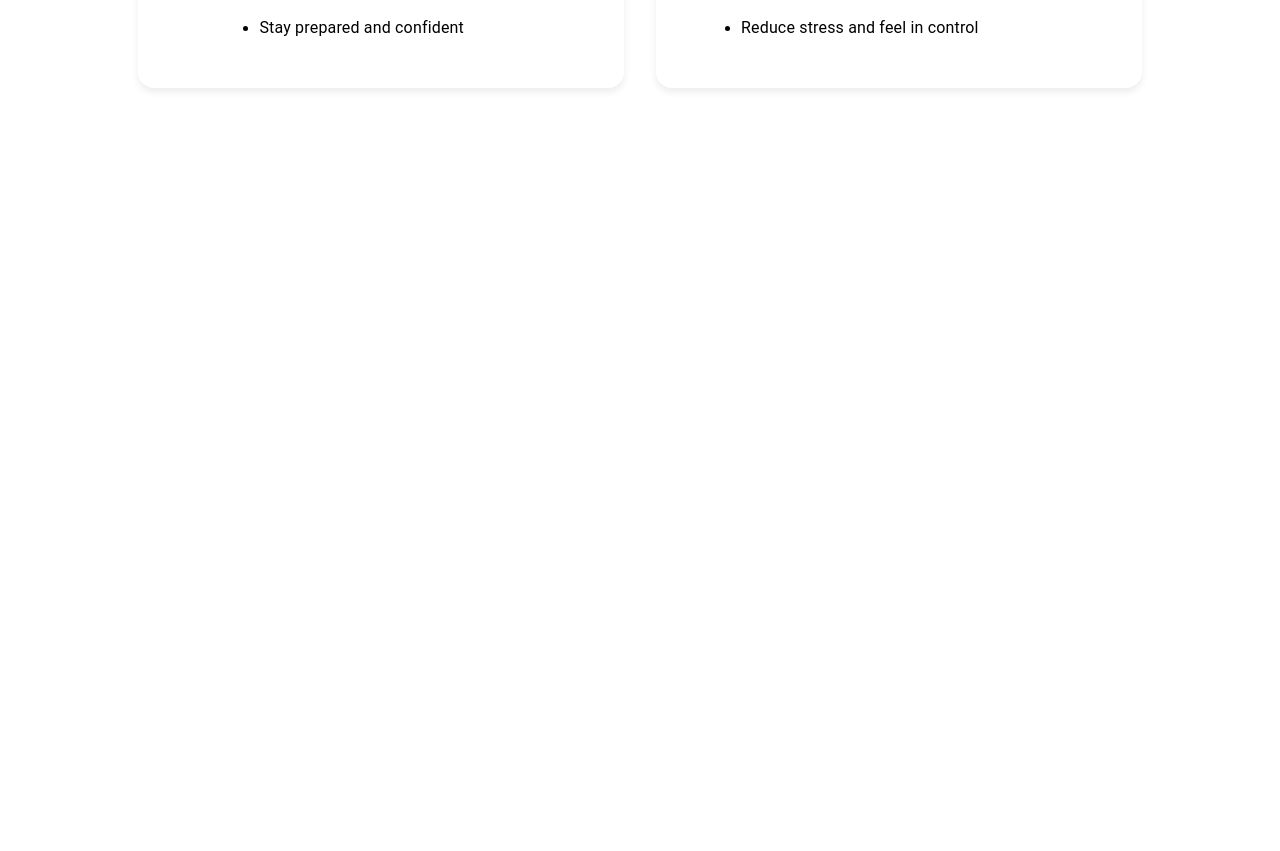
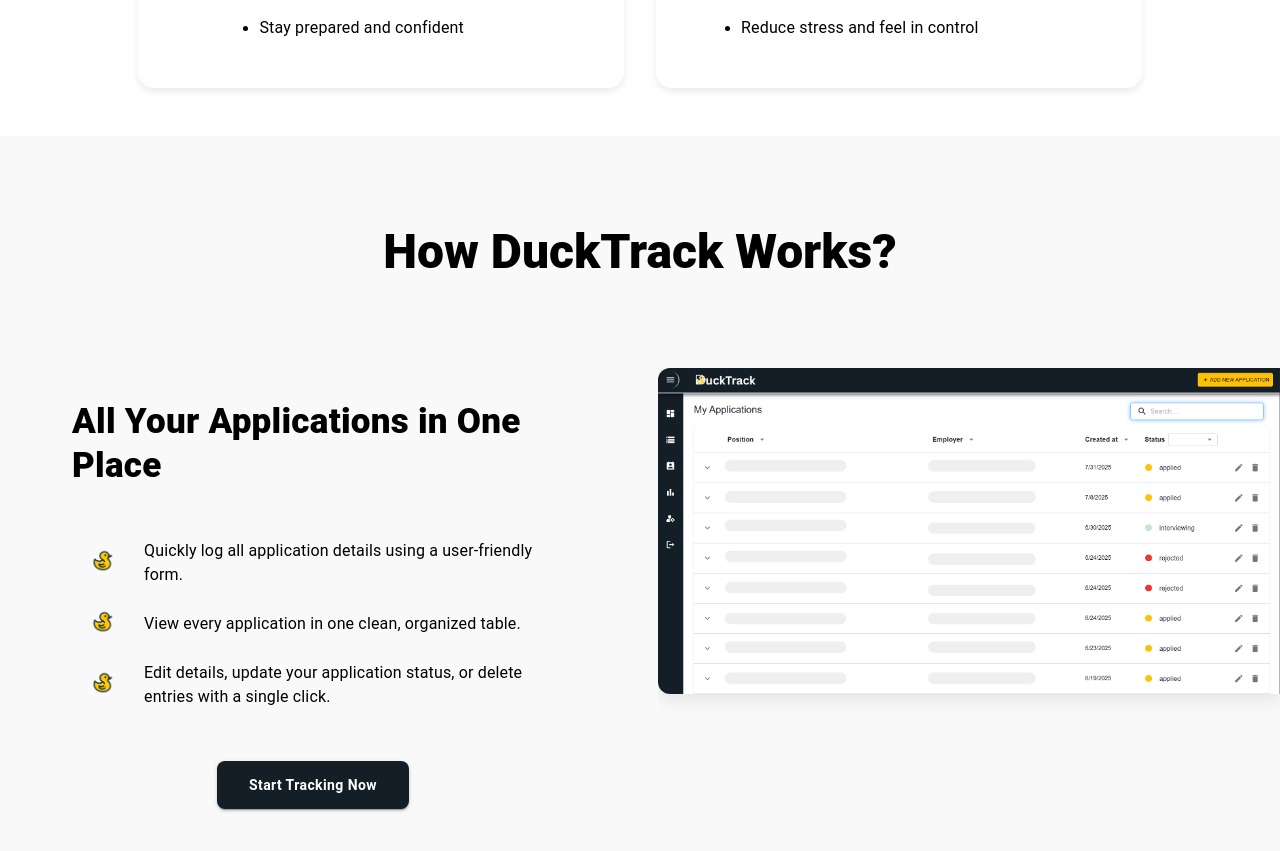
Before and after one commit to nataliia-ruda/DuckTrack-Front-End, a React (Vite) app: page / in a window 1280 px wide. Shown: the part 1761-2612 px from the top of the page. Before the commit the page ends 1897 px from the top, so only its background shows below. Built offline with nearby package versions, Linux system fonts and the light colour scheme; no server answers.

Commit message:
added LandingPagePart3 component

```diff
--- a/src/components/LandingPage/LandingPageFull.jsx
+++ b/src/components/LandingPage/LandingPageFull.jsx
@@ -1,5 +1,6 @@
 import LandingPagePart1 from "./LandingPagePart1.jsx";
 import LandingPagePart2 from "./LandingPagePart2.jsx";
+import LandingPagePart3 from "./LandingPagePart3.jsx";
 
 const LandingPageFull = () => {
 
@@ -7,6 +8,7 @@
     <>
     <LandingPagePart1/>
     <LandingPagePart2/>
+    <LandingPagePart3/>
     </>
   );
 };
--- /dev/null
+++ b/src/components/LandingPage/LandingPagePart3.jsx
@@ -0,0 +1,121 @@
+import Box from "@mui/material/Box";
+import Typography from "@mui/material/Typography";
+import List from "@mui/material/List";
+import ListItem from "@mui/material/ListItem";
+import ListItemText from "@mui/material/ListItemText";
+import ListItemAvatar from "@mui/material/ListItemAvatar";
+import Button from "@mui/material/Button";
+
+const LandingPagePart3 = () => {
+  return (
+    <Box sx={{ width: "100%", py: 8, bgcolor: "#f9f9f9" }}>
+      <Typography
+        variant="h3"
+        sx={{
+          fontWeight: 800,
+          textAlign: "center",
+          mb: 8,
+          py: 3,
+        }}
+      >
+        How DuckTrack Works?
+      </Typography>
+
+      <Box
+        sx={{
+          display: "flex",
+          flexDirection: { xs: "column", md: "row" },
+          gap: 4,
+          alignItems: "stretch",
+          width: "100%",
+        }}
+      >
+        <Box
+          sx={{
+            width: { xs: "100%", md: "50%" },
+            px: { xs: 2, md: 9 },
+            py: 4,
+            display: "flex",
+            flexDirection: "column",
+            justifyContent: "center",
+            alignItems: "center",
+            gap: 4,
+            boxSizing: "border-box",
+          }}
+        >
+          <Typography variant="h4" sx={{ fontWeight: 800, fontSize: "35px" }}>
+            All Your Applications in One Place
+          </Typography>
+
+          <List>
+            {[
+              "Quickly log all application details using a user-friendly form.",
+              "View every application in one clean, organized table.",
+              "Edit details, update your application status, or delete entries with a single click.",
+            ].map((text, index) => (
+              <ListItem key={index}>
+                <ListItemAvatar>
+                  <img
+                    src="/duck1.png"
+                    alt="duck icon"
+                    height="30px"
+                    width="30px"
+                  />
+                </ListItemAvatar>
+                <ListItemText primary={text} />
+              </ListItem>
+            ))}
+          </List>
+
+          <Button
+            variant="contained"
+            sx={{
+              bgcolor: "#141E27",
+              width: "fit-content",
+              alignSelf: "center",
+              px: 4,
+              py: 1.5,
+              fontWeight: 600,
+              textTransform: "none",
+              borderRadius: "8px",
+              transition: "all 0.3s ease",
+              "&:hover": {
+                backgroundColor: "#001a42e3",
+                color: "white",
+                transform: "translateY(-2px)",
+                boxShadow: "0px 8px 20px rgba(0, 0, 0, 0.2)",
+              },
+            }}
+          >
+            Start Tracking Now
+          </Button>
+        </Box>
+
+        <Box
+          sx={{
+            width: { xs: "100%", md: "50%" },
+            p: 0,
+            m: 0,
+            overflow: "hidden",
+          }}
+        >
+          <img
+            src="/lp3_img.png"
+            alt="table of applications and form"
+            style={{
+              width: "100%",
+              height: "auto",
+              objectFit: "cover",
+              display: "block",
+              borderTopLeftRadius: "12px",
+              borderBottomLeftRadius: "12px",
+              boxShadow: "0 4px 20px rgba(0,0,0,0.1)",
+            }}
+          />
+        </Box>
+      </Box>
+    </Box>
+  );
+};
+
+export default LandingPagePart3;
--- a/src/components/SideNavigation.jsx
+++ b/src/components/SideNavigation.jsx
@@ -197,7 +197,7 @@
 
           <Button
             onClick={handleAddApplication}
-            sx={{ color: "black", backgroundColor: "#FFC107" }}
+            sx={{ color: "black", backgroundColor: "#FFC107", mx: 1 }}
           >
             <AddIcon sx={{ mx: 0.5, fontSize: "14px" }} />
 
```
Also changed, not shown: public/lp3_img.png (added).
